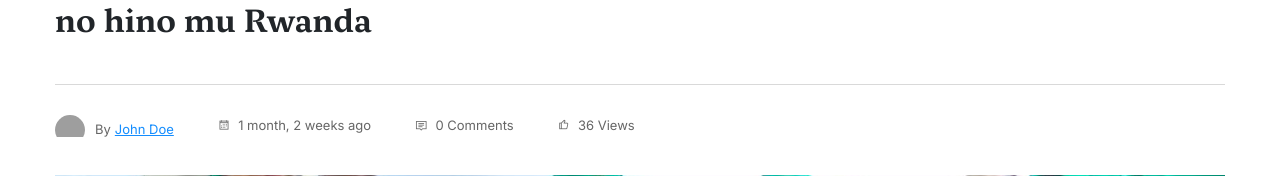
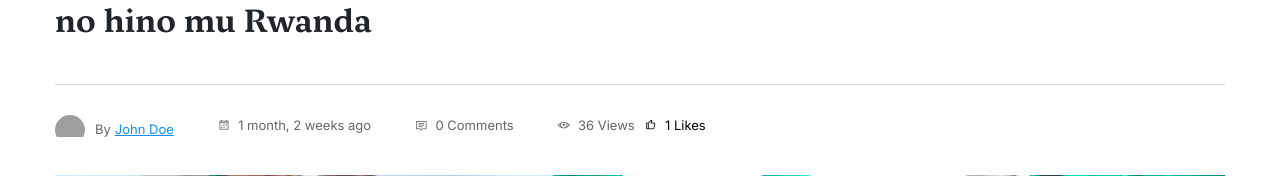
Before and after one commit to kajugadaniels/django-blog-app, a Django app: a page that uses templates/pages/article_detail.html in a window 1280 px wide. Shown: the part 372-548 px from the top of the page. Run offline with Django 5.2, Linux system fonts and the light colour scheme; data comes from the database, SQL or seed files in the repository; both versions use the stored data as it was after the commit; some libraries are stand-ins or nearby versions; grey boxes are pictures that could not be loaded.

Commit message:
New changes

```diff
--- a/templates/pages/article_detail.html
+++ b/templates/pages/article_detail.html
@@ -18,7 +18,7 @@
             </div>
             <div class="meta-nav pt-30 pb-30 border-top border-1 brd-gray">
                 <div class="row">
-                <div class="col-lg-8">
+                    <div class="col-lg-12">
                         <div class="author-side color-666 fsz-13px">
                             <div class="author me-40 d-flex d-lg-inline-flex align-items-center">
                                 <span class="icon-30 rounded-circle overflow-hidden me-10">
@@ -38,8 +38,15 @@
                                 <a href="#"><i class="la la-comment me-1"></i> {{ comments_count }} Comments</a>
                             </span>
                             <span>
-                            <a href="#"><i class="la la-thumbs-up me-1"></i> {{ article.views|intcomma }} Views</a>
+                                <a href="#"><i class="la la-eye me-1"></i> {{ article.views|intcomma }} Views</a>
                             </span>
+                            <button id="likeBtn" style="background: transparent; border: none;">
+                                <span id="likesCount">
+                                    <i class="la la-thumbs-up me-1"></i>
+                                    {{ likes_count }}
+                                </span>
+                                Likes
+                            </button>
                         </div>
                     </div>
                 </div>
@@ -52,6 +59,7 @@
                     No Image
                 {% endfor %}
             </div>
+
             <div class="tc-main-post-content color-000">
                 <div class="row">
                     <div class="col-lg-2">
@@ -138,7 +146,6 @@
         </div>
     </section>
 
-<!-- AJAX and Reply Functionality Script -->
     <script>
         // Utility function to get CSRF token from cookies
         function getCSRFToken() {
@@ -226,4 +233,32 @@
         });
     </script>
 
+    <script>
+        document.addEventListener("DOMContentLoaded", function(){
+            const likeBtn   = document.getElementById('likeBtn');
+            const likesEl   = document.getElementById('likesCount');
+            const csrftoken = document.cookie.split('; ').find(c => c.startsWith('csrftoken=')).split('=')[1];
+
+            likeBtn.addEventListener('click', () => {
+                fetch("{% url 'base:ajaxLike' %}", {
+                    method: 'POST',
+                    headers: {
+                        'X-CSRFToken': csrftoken,
+                        'X-Requested-With': 'XMLHttpRequest',
+                        'Content-Type': 'application/x-www-form-urlencoded',
+                    },
+                    body: new URLSearchParams({ articleId: '{{ article.id }}' })
+                })
+                .then(r => r.json())
+                .then(data => {
+                    likesEl.textContent = data.likes_count;
+                    if (data.liked) {
+                        likeBtn.classList.replace('btn-outline-danger','btn-danger');
+                    }
+                })
+                .catch(console.error);
+            });
+        });
+    </script>
+
 {% endblock %}
```
Also changed, not shown: db.sqlite3. Lines whose indentation alone changed are shown as unchanged.
